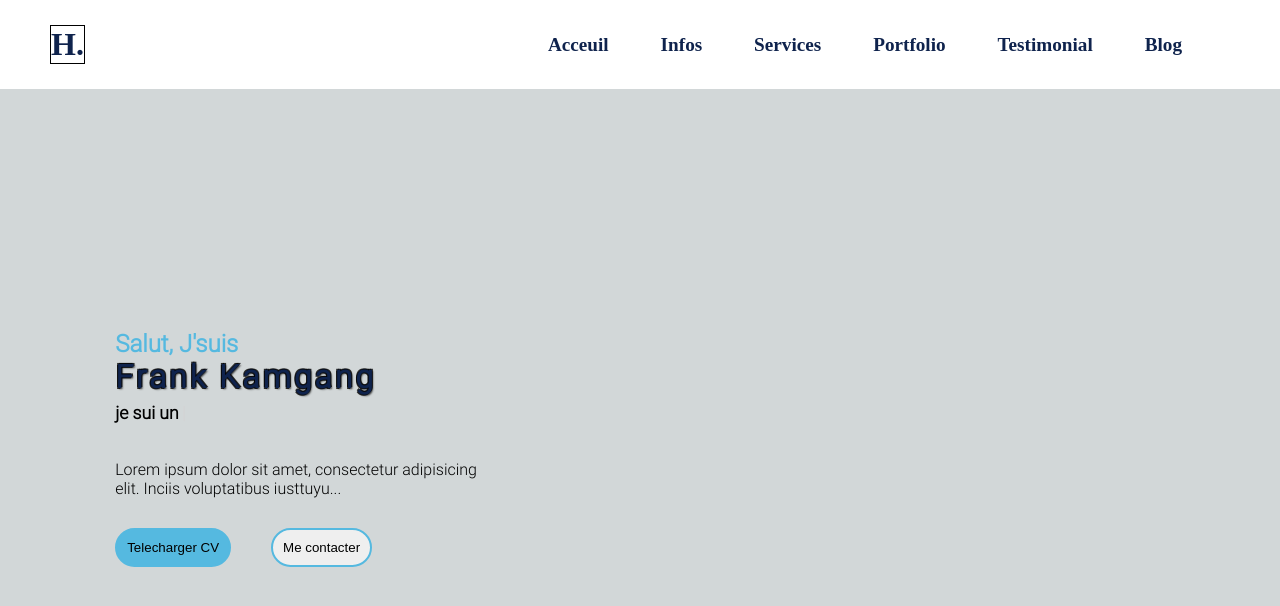
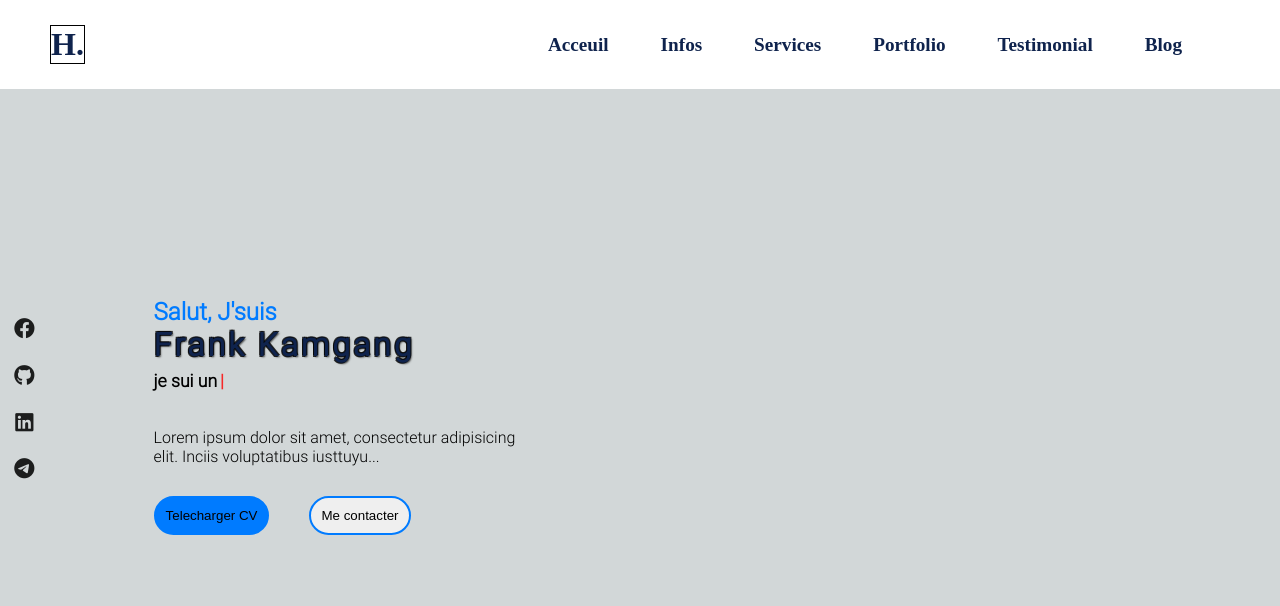
Before and after one commit to Frankam487/portfolio, a React (Vite) app: page / in a window 1280 px wide. Shown: the top 606 px of the page. Built offline with nearby package versions, Linux system fonts and the light colour scheme.

Commit message:
icons feature added

```diff
--- a/index.html
+++ b/index.html
@@ -2,11 +2,10 @@
 <html lang="fr">
 
 <head>
-  <meta charset="UTF-8" />
-  <link rel="stylesheet" href="https://cdnjs.cloudflare.com/ajax/libs/font-awesome/6.6.0/css/all.min.css" />
+  <link rel="stylesheet" href="https://cdnjs.cloudflare.com/ajax/libs/font-awesome/6.4.0/css/all.min.css">
 
-  <link rel="icon" type="image/svg+xml" href="./public/images.jpeg" />
   <meta name="viewport" content="width=device-width, initial-scale=1.0" />
+
   <meta name="description" content="portfolio">
   <title>Mon portfolio</title>
 </head>
--- a/src/App.jsx
+++ b/src/App.jsx
@@ -6,6 +6,7 @@ const App = () => {
         <div className="app">
          <Header/>
             <Home />
+
         </div>
     );
 }
--- a/src/components/Home.jsx
+++ b/src/components/Home.jsx
@@ -1,4 +1,5 @@
 import { useTypewriter, Cursor } from "react-simple-typewriter";
+import Icons from "./Icons";
 const Home = () => {
     const {text} = useTypewriter({
         words: ["developper", "photographe", "designer"],
@@ -7,6 +8,7 @@ const Home = () => {
     });
     return (
         <div className="home">
+            <Icons/>
             <div className="name-content">
                 <h4>Salut, J'suis</h4>
                 <h1>Frank Kamgang</h1>
--- a/src/components/Icons.jsx
+++ b/src/components/Icons.jsx
@@ -1,7 +1,10 @@
 const Icons = () => {
     return (
         <div className="icons">
-            icons
+           <a href="" className="fab fa-facebook"></a>
+           <a href="" className="fab fa-github"></a>
+           <a href="" className="fab fa-linkedin"></a>
+           <a href="" className="fab fa-telegram"></a>
         </div>
      );
 }
--- a/src/styles/_settings.scss
+++ b/src/styles/_settings.scss
@@ -16,7 +16,7 @@
 $font1: Allura, cursive;
 $font2: Poopins, serif;
 $font3: Roboto, serif;
-$skyblue: #55b9e0;
+$skyblue: #007bff;
 $white: #fff;
 $darkblue: rgb(15, 35, 77);
 $whiteCasse: #dfdada;
--- /dev/null
+++ b/src/styles/components/_Icons.scss
@@ -0,0 +1,26 @@
+.icons {
+    position: fixed;
+    top: 50%;
+    left: 0;
+    transform: translateY(-50%);
+    display: flex;
+    flex-direction: column;
+    align-items: center;
+    padding: 5px;
+
+    a {
+
+        color: rgba(0, 0, 0, 0.865);
+        // color: $white;
+        font-size: 1.3rem;
+        padding: 10px 9px;
+        margin: 3px 0;
+        border-radius: 5px;
+        text-align: center;
+        transition: .2s ease;
+
+        &:hover {
+            transform: translateX(15%);
+        }
+    }
+}
--- a/src/styles/components/_home.scss
+++ b/src/styles/components/_home.scss
@@ -1,8 +1,7 @@
 .home {
-
     position: absolute;
-    top: 40%;
-    left: 9%;
+    top: 36%;
+    left: 12%;
     font-family: $font3;
 
     .name-content {
@@ -59,3 +58,6 @@
         }
     }
 }
+body {
+    min-height: 200vh;
+}
--- a/src/styles/style.scss
+++ b/src/styles/style.scss
@@ -1,3 +1,4 @@
 @import "./settings";
 @import "./components/header";
 @import "./components/home";
+@import "./components/Icons"
```
